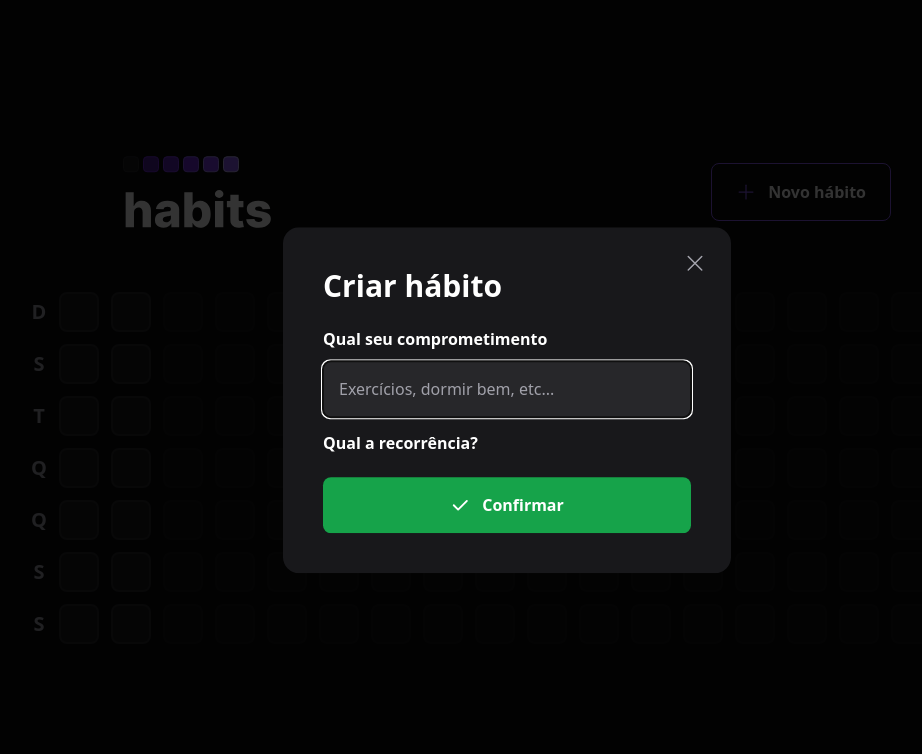
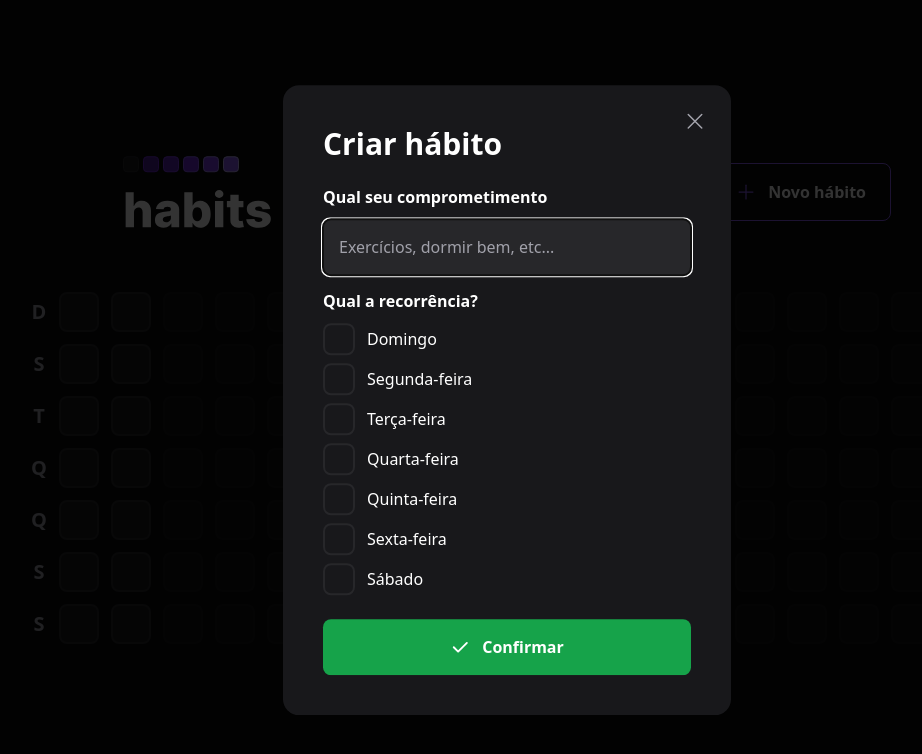
Before and after one commit to viniciusbls9/NLW-setup-clean-arch, a React (Vite) app in the folder frontend/: page / in a window 1280 px wide. Both pictures are taken after a click on the button "Novo hábito". Shown: the top 754 px of the page, without its empty margins (133-1055 px from the left). Built offline with nearby package versions, Linux system fonts and the light colour scheme.

Commit message:
feat: create days of week on NewHabitForm

```diff
--- a/frontend/src/presentation/components/NewHabitForm/index.tsx
+++ b/frontend/src/presentation/components/NewHabitForm/index.tsx
@@ -1,4 +1,15 @@
+import * as Checkbox from '@radix-ui/react-checkbox';
 import { Check } from 'phosphor-react';
+
+const availableWeekDays = [
+  'Domingo',
+  'Segunda-feira',
+  'Terça-feira',
+  'Quarta-feira',
+  'Quinta-feira',
+  'Sexta-feira',
+  'Sábado'
+];
 
 export const NewHabitForm = () => {
   return (
@@ -19,6 +30,22 @@
         Qual a recorrência?
       </label>
 
+      <div className="flex flex-col gap-2 mt-3">
+        {availableWeekDays.map((weekDay) => (
+          <Checkbox.Root
+            className="flex items-center gap-3 group"
+            key={weekDay}
+          >
+            <div className="h-8 w-8 rounded-lg flex items-center justify-center bg-zinc-900 border-2 border-zinc-800 group-data-[state=checked]:bg-green-500 group-data-[state=checked]:border-green-500">
+              <Checkbox.Indicator>
+                <Check size={20} className="text-white" />
+              </Checkbox.Indicator>
+            </div>
+            <span className="text-white leading-tight">{weekDay}</span>
+          </Checkbox.Root>
+        ))}
+      </div>
+
       <button
         type="submit"
         className="mt-6 rounded-lg p-4 flex items-center justify-center gap-3 font-semibold bg-green-600 hover:bg-green-500"
```
